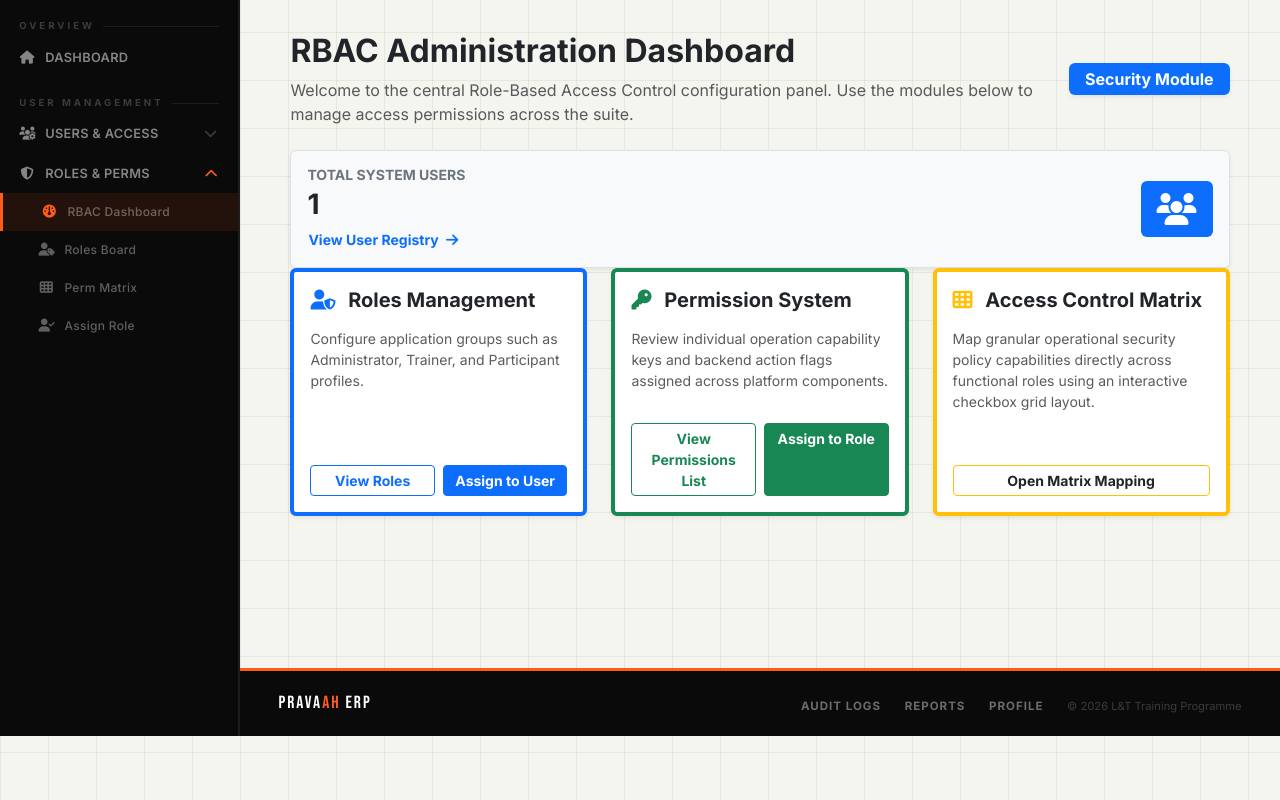
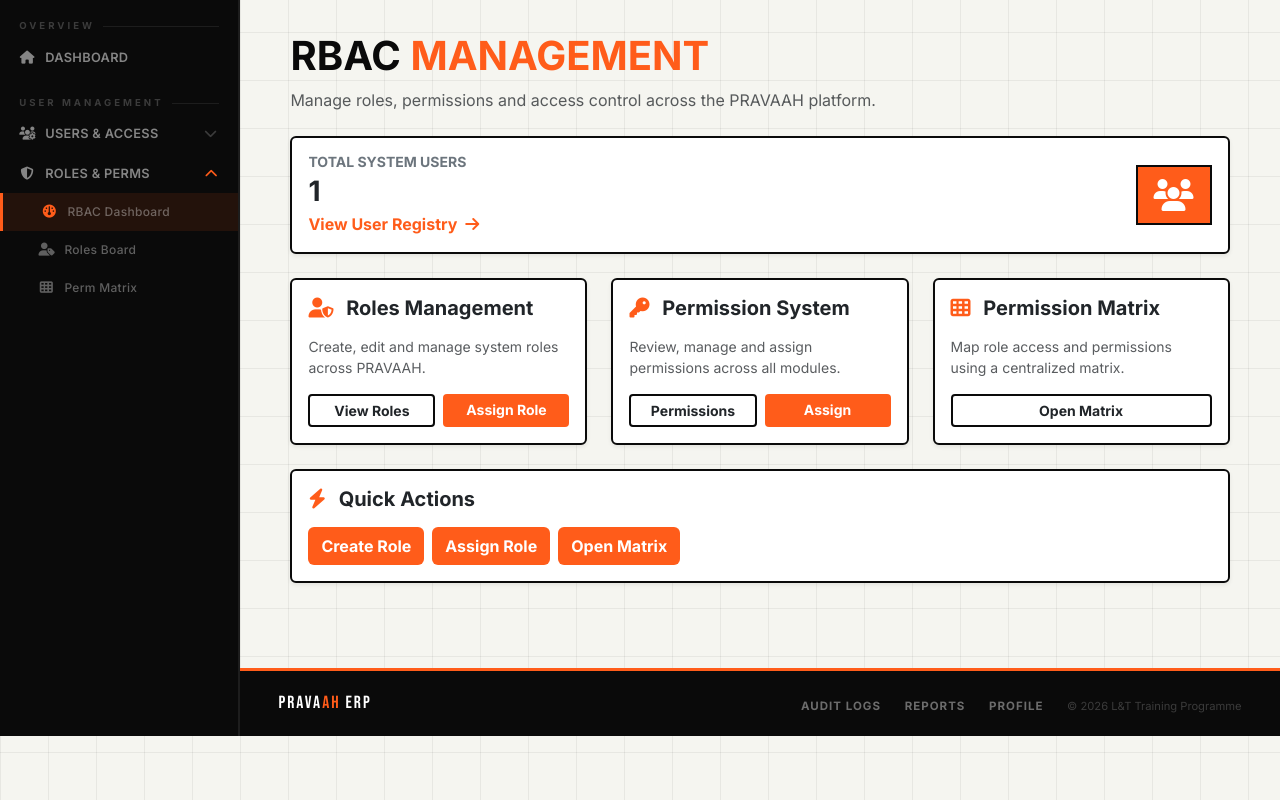
Before and after one commit to Kavita277/Pravaah, a Django app: page /rbac/dashboard/ in a window 1280 px wide. Shown: the part 64-864 px from the top of the page. Run offline with Django 5.2, Linux system fonts and the light colour scheme; the visitor is signed in with stand-in values (Sample User, id 1); data comes from the database, SQL or seed files in the repository.

Commit message:
My latest user dashboard changes

```diff
--- a/pravaah/urls.py
+++ b/pravaah/urls.py
@@ -6,6 +6,8 @@ from django.conf.urls.static import static
 urlpatterns = [
     path('admin/', admin.site.urls),
     path('', include('usermgmt.urls')),
+    path('users/', include('usermgmt.urls')),
+
 ]
 
 if settings.DEBUG:
--- a/usermgmt/templates/base.html
+++ b/usermgmt/templates/base.html
@@ -562,7 +562,7 @@
       <a href="{% url 'usermgmt:admin_dashboard' %}" class="sb-item"><i class="fa-solid fa-gauge"></i> RBAC Dashboard</a>
       <a href="{% url 'usermgmt:roles_list' %}" class="sb-item"><i class="fa-solid fa-user-tag"></i> Roles Board</a>
       <a href="{% url 'usermgmt:permission_matrix' %}" class="sb-item"><i class="fa-solid fa-table-cells"></i> Perm Matrix</a>
-      <a href="{% url 'usermgmt:assign_role' %}" class="sb-item"><i class="fa-solid fa-user-check"></i> Assign Role</a>
+
     </div>
   </div>
 
--- a/usermgmt/templates/rbac/admin_dashboard.html
+++ b/usermgmt/templates/rbac/admin_dashboard.html
@@ -1,77 +1,197 @@
 {% extends 'base.html' %}
 
-{% block title %} PRAVAAH - RBAC Dashboard {% endblock %}
+{% block title %}PRAVAAH - RBAC Dashboard{% endblock %}
 
 {% block content %}
 <div class="container">
-    <div class="d-flex justify-content-between align-items-center mb-4">
-        <div>
-            <h2 class="fw-bold text-dark">RBAC Administration Dashboard</h2>
-            <p class="text-muted mb-0">Welcome to the central Role-Based Access Control configuration panel. Use the modules below to manage access permissions across the suite.</p>
-        </div>
-        <span class="badge bg-primary px-3 py-2 fs-6 shadow-sm">Security Module</span>
+
+    <!-- Page Header -->
+    <div class="mb-4">
+        <h1 class="fw-bold text-uppercase mb-2">
+            RBAC <span style="color:#ff5c1a;">MANAGEMENT</span>
+        </h1>
+
+        <p class="text-muted">
+            Manage roles, permissions and access control across the PRAVAAH platform.
+        </p>
     </div>
 
-    <div class="card bg-light border shadow-sm">
-    <div class="card-body d-flex align-items-center justify-content-between">
-        <div>
-            <h6 class="text-uppercase text-secondary small fw-bold mb-1">Total System Users</h6>
-            <h3 class="fw-bold mb-1 text-dark">{{ total_users }}</h3>
-            <!-- New navigation action element added here -->
-            <a href="{% url 'usermgmt:users_list' %}" class="btn btn-sm btn-link text-primary p-0 text-decoration-none fw-bold small">
-                View User Registry <i class="fa-solid fa-arrow-right ms-1"></i>
-            </a>
-        </div>
-        <div class="bg-primary text-white rounded p-3">
-            <i class="fa-solid fa-users fa-2xl"></i>
+    <!-- Stats Card -->
+    <div class="card shadow-sm mb-4"
+         style="border:2px solid #0a0a0a; box-shadow:6px 6px 0px #bdbdbd;">
+
+        <div class="card-body d-flex justify-content-between align-items-center">
+
+            <div>
+                <h6 class="text-uppercase text-secondary small fw-bold mb-1">
+                    Total System Users
+                </h6>
+
+                <h3 class="fw-bold mb-1">
+                    {{ total_users }}
+                </h3>
+
+                <a href="{% url 'usermgmt:users_list' %}"
+                   class="text-decoration-none fw-bold"
+                   style="color:#ff5c1a;">
+                    View User Registry
+                    <i class="fa-solid fa-arrow-right ms-1"></i>
+                </a>
+            </div>
+
+            <div style="
+                background:#ff5c1a;
+                color:white;
+                padding:16px;
+                border:2px solid #0a0a0a;">
+                <i class="fa-solid fa-users fa-2xl"></i>
+            </div>
+
         </div>
     </div>
-</div>
 
+    <!-- Main Cards -->
     <div class="row g-4">
+
+        <!-- Roles -->
         <div class="col-md-4">
-            <div class="card h-100 shadow-sm border-top border-primary border-4">
+            <div class="card h-100 shadow-sm"
+                 style="border:2px solid #0a0a0a; box-shadow:6px 6px 0px #bdbdbd;">
+
                 <div class="card-body d-flex flex-column">
-                    <h5 class="card-title fw-bold mb-3">
-                        <i class="fa-solid fa-user-shield me-2 text-primary"></i> Roles Management
+
+                    <h5 class="fw-bold mb-3">
+                        <i class="fa-solid fa-user-shield me-2"
+                           style="color:#ff5c1a;"></i>
+                        Roles Management
                     </h5>
-                    <p class="card-text text-muted small flex-grow-1">Configure application groups such as Administrator, Trainer, and Participant profiles.</p>
-                    <div class="d-flex gap-2 mt-3">
-                        <a href="{% url 'usermgmt:roles_list' %}" class="btn btn-sm btn-outline-primary w-100 fw-bold">View Roles</a>
-                        <a href="{% url 'usermgmt:assign_role' %}" class="btn btn-sm btn-primary w-100 fw-bold">Assign to User</a>
+
+                    <p class="text-muted small flex-grow-1">
+                        Create, edit and manage system roles across PRAVAAH.
+                    </p>
+
+                    <div class="d-flex gap-2">
+
+                        <a href="{% url 'usermgmt:roles_list' %}"
+                           class="btn btn-sm w-100 fw-bold"
+                           style="border:2px solid #0a0a0a;">
+                            View Roles
+                        </a>
+
+                        <a href="{% url 'usermgmt:assign_role' %}"
+                           class="btn btn-sm w-100 fw-bold"
+                           style="background:#ff5c1a;color:white;">
+                            Assign Role
+                        </a>
+
                     </div>
+
                 </div>
             </div>
         </div>
 
+        <!-- Permissions -->
         <div class="col-md-4">
-            <div class="card h-100 shadow-sm border-top border-success border-4">
+            <div class="card h-100 shadow-sm"
+                 style="border:2px solid #0a0a0a; box-shadow:6px 6px 0px #bdbdbd;">
+
                 <div class="card-body d-flex flex-column">
-                    <h5 class="card-title fw-bold mb-3">
-                        <i class="fa-solid fa-key me-2 text-success"></i> Permission System
+
+                    <h5 class="fw-bold mb-3">
+                        <i class="fa-solid fa-key me-2"
+                           style="color:#ff5c1a;"></i>
+                        Permission System
                     </h5>
-                    <p class="card-text text-muted small flex-grow-1">Review individual operation capability keys and backend action flags assigned across platform components.</p>
-                    <div class="d-flex gap-2 mt-3">
-                        <a href="{% url 'usermgmt:permissions_list' %}" class="btn btn-sm btn-outline-success w-100 fw-bold">View Permissions List</a>
-                        <a href="{% url 'usermgmt:assign_permissions' %}" class="btn btn-sm btn-success w-100 fw-bold">Assign to Role</a>
+
+                    <p class="text-muted small flex-grow-1">
+                        Review, manage and assign permissions across all modules.
+                    </p>
+
+                    <div class="d-flex gap-2">
+
+                        <a href="{% url 'usermgmt:permissions_list' %}"
+                           class="btn btn-sm w-100 fw-bold"
+                           style="border:2px solid #0a0a0a;">
+                            Permissions
+                        </a>
+
+                        <a href="{% url 'usermgmt:assign_permissions' %}"
+                           class="btn btn-sm w-100 fw-bold"
+                           style="background:#ff5c1a;color:white;">
+                            Assign
+                        </a>
+
                     </div>
+
                 </div>
             </div>
         </div>
 
+        <!-- Matrix -->
         <div class="col-md-4">
-            <div class="card h-100 shadow-sm border-top border-warning border-4">
+            <div class="card h-100 shadow-sm"
+                 style="border:2px solid #0a0a0a; box-shadow:6px 6px 0px #bdbdbd;">
+
                 <div class="card-body d-flex flex-column">
-                    <h5 class="card-title fw-bold mb-3">
-                        <i class="fa-solid fa-table-cells me-2 text-warning"></i> Access Control Matrix
+
+                    <h5 class="fw-bold mb-3">
+                        <i class="fa-solid fa-table-cells me-2"
+                           style="color:#ff5c1a;"></i>
+                        Permission Matrix
                     </h5>
-                    <p class="card-text text-muted small flex-grow-1">Map granular operational security policy capabilities directly across functional roles using an interactive checkbox grid layout.</p>
-                    <div class="mt-3">
-                        <a href="{% url 'usermgmt:permission_matrix' %}" class="btn btn-sm btn-outline-warning text-dark w-100 fw-bold">Open Matrix Mapping</a>
-                    </div>
+
+                    <p class="text-muted small flex-grow-1">
+                        Map role access and permissions using a centralized matrix.
+                    </p>
+
+                    <a href="{% url 'usermgmt:permission_matrix' %}"
+                       class="btn btn-sm fw-bold mt-auto"
+                       style="border:2px solid #0a0a0a;">
+                        Open Matrix
+                    </a>
+
                 </div>
             </div>
         </div>
+
     </div>
+
+    <!-- Quick Actions -->
+    <div class="card mt-4 shadow-sm"
+         style="border:2px solid #0a0a0a; box-shadow:6px 6px 0px #bdbdbd;">
+
+        <div class="card-body">
+
+            <h5 class="fw-bold mb-3">
+                <i class="fa-solid fa-bolt me-2"
+                   style="color:#ff5c1a;"></i>
+                Quick Actions
+            </h5>
+
+            <div class="d-flex flex-wrap gap-2">
+
+                <a href="{% url 'usermgmt:roles_list' %}"
+                   class="btn fw-bold"
+                   style="background:#ff5c1a;color:white;">
+                    Create Role
+                </a>
+
+                <a href="{% url 'usermgmt:assign_role' %}"
+                   class="btn fw-bold"
+                   style="background:#ff5c1a;color:white;">
+                    Assign Role
+                </a>
+
+                <a href="{% url 'usermgmt:permission_matrix' %}"
+                   class="btn fw-bold"
+                   style="background:#ff5c1a;color:white;">
+                    Open Matrix
+                </a>
+
+            </div>
+
+        </div>
+    </div>
+
 </div>
 {% endblock %}
```
Also changed, not shown: usermgmt/templates/reports/report_result.html (+59 -16 lines), usermgmt/templates/reports/reports.html (+30 -23 lines).
